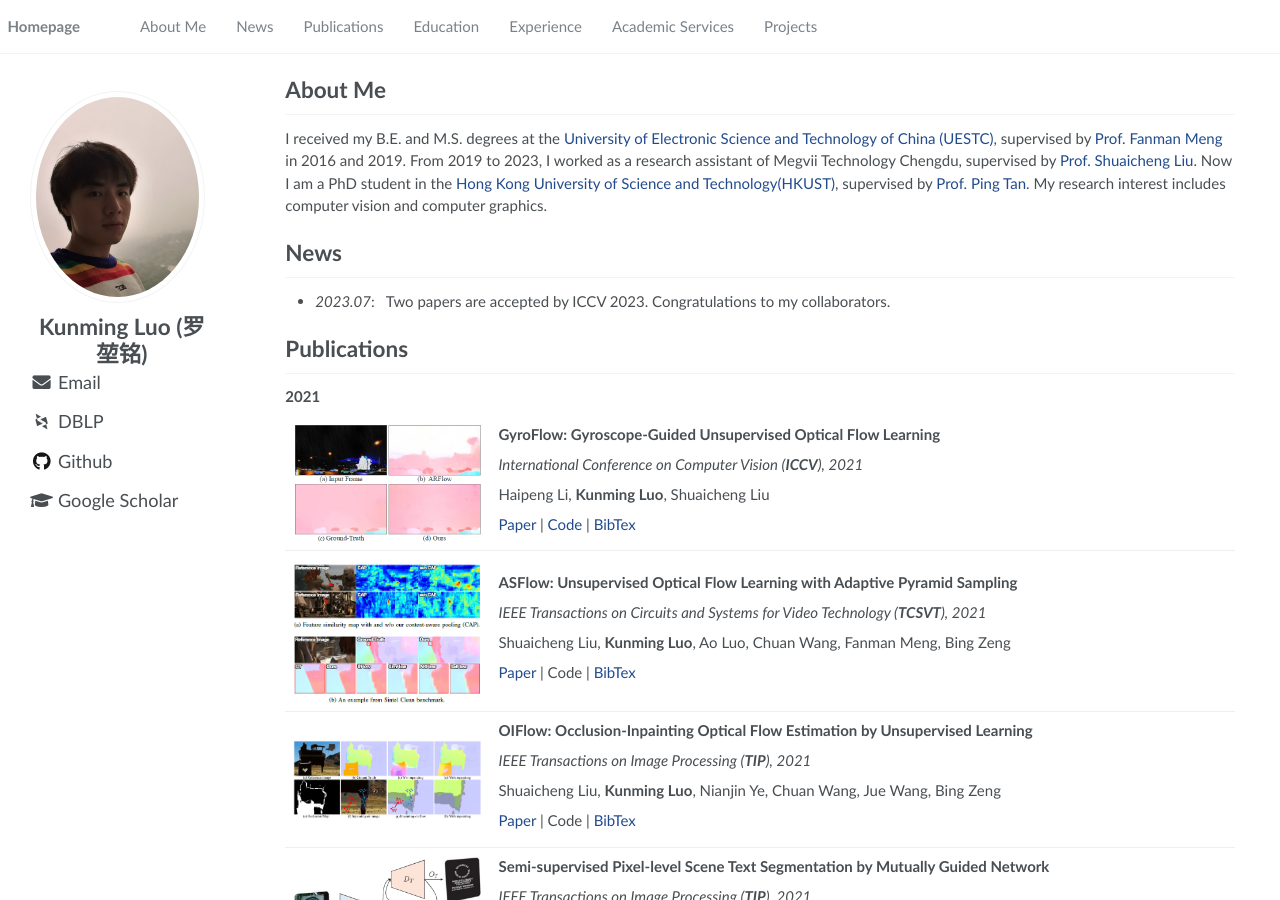
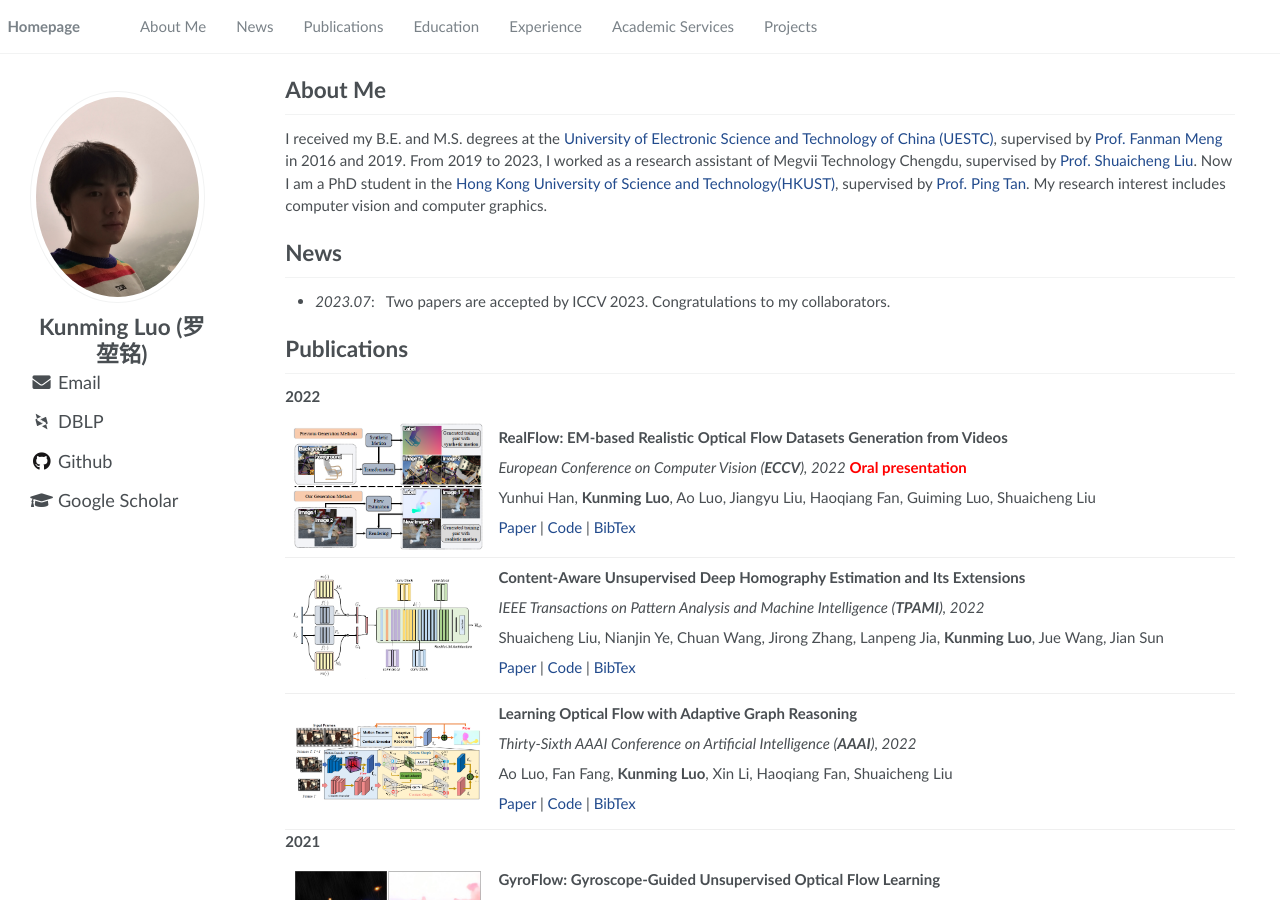
Before and after one commit to coolbeam/coolbeam.github.io, a Jekyll site: the page built from _pages/about.md, in a window 1280 px wide and 900 px high. Built offline with Jekyll 4.4.1, drawn with Linux system fonts in a browser that asks for light colours; some web fonts are replaced.

Commit message:
update 2022

```diff
--- a/_pages/about.md
+++ b/_pages/about.md
@@ -29,6 +29,54 @@ My research interest includes computer vision and computer graphics.
 
 
 # Publications
+
+**2022**
+
+<!-- ######################################################### -->
+
+<div class='paper-box'><div class='paper-box-image'><img src='collections/2022/realflow.png' alt="sym" width="100%"></div>
+<div class='paper-box-text' markdown="1">
+
+**RealFlow: EM-based Realistic Optical Flow Datasets Generation from Videos**
+
+*European Conference on Computer Vision (**ECCV**), 2022* <span style="color:red">**Oral presentation**</span>
+
+Yunhui Han, **Kunming Luo**, Ao Luo, Jiangyu Liu, Haoqiang Fan, Guiming Luo, Shuaicheng Liu
+
+[Paper](collections/2022/realflow.pdf) \| [Code](https://github.com/megvii-research/RealFlow) \| [BibTex](collections/2022/realflow.md) <strong><span class='show_paper_citations' data='3WQTKocAAAAJ:WF5omc3nYNoC'></span></strong>
+</div>
+</div>
+
+<!-- ######################################################### -->
+
+<div class='paper-box'><div class='paper-box-image'><img src='collections/2022/CAhomo.png' alt="sym" width="100%"></div>
+<div class='paper-box-text' markdown="1">
+
+**Content-Aware Unsupervised Deep Homography Estimation and Its Extensions**
+
+*IEEE Transactions on Pattern Analysis and Machine Intelligence (**TPAMI**), 2022*
+
+Shuaicheng Liu, Nianjin Ye, Chuan Wang, Jirong Zhang, Lanpeng Jia, **Kunming Luo**, Jue Wang, Jian Sun
+
+[Paper](collections/2022/CAhomo.pdf) \| [Code](https://github.com/JirongZhang/DeepHomography) \| [BibTex](collections/2022/CAhomo.md) <strong><span class='show_paper_citations' data='3WQTKocAAAAJ:WF5omc3nYNoC'></span></strong>
+</div>
+</div>
+
+<!-- ######################################################### -->
+
+<div class='paper-box'><div class='paper-box-image'><img src='collections/2022/agflow.png' alt="sym" width="100%"></div>
+<div class='paper-box-text' markdown="1">
+
+**Learning Optical Flow with Adaptive Graph Reasoning**
+
+*Thirty-Sixth AAAI Conference on Artificial Intelligence (**AAAI**), 2022*
+
+Ao Luo, Fan Fang, **Kunming Luo**, Xin Li, Haoqiang Fan, Shuaicheng Liu
+
+[Paper](collections/2022/agflow.pdf) \| [Code](https://github.com/megvii-research/AGFlow) \| [BibTex](collections/2022/agflow.md) <strong><span class='show_paper_citations' data='3WQTKocAAAAJ:WF5omc3nYNoC'></span></strong>
+</div>
+</div>
+
 
 **2021**
 
```
Also changed, not shown: collections/2021/OIFlow.md (+6 -6 lines), collections/2021/Scene_Text_Segmentation.md (+6 -6 lines), collections/2021/asflow.md (+6 -5 lines), collections/2022/CAhomo.md (added, +10 -0 lines), collections/2022/agflow.md (added, +9 -0 lines), collections/2022/realflow.md (added, +8 -0 lines), collections/2022/CAhomo.png (added), collections/2022/agflow.png (added), collections/2022/realflow.png (added), 3 other files.
